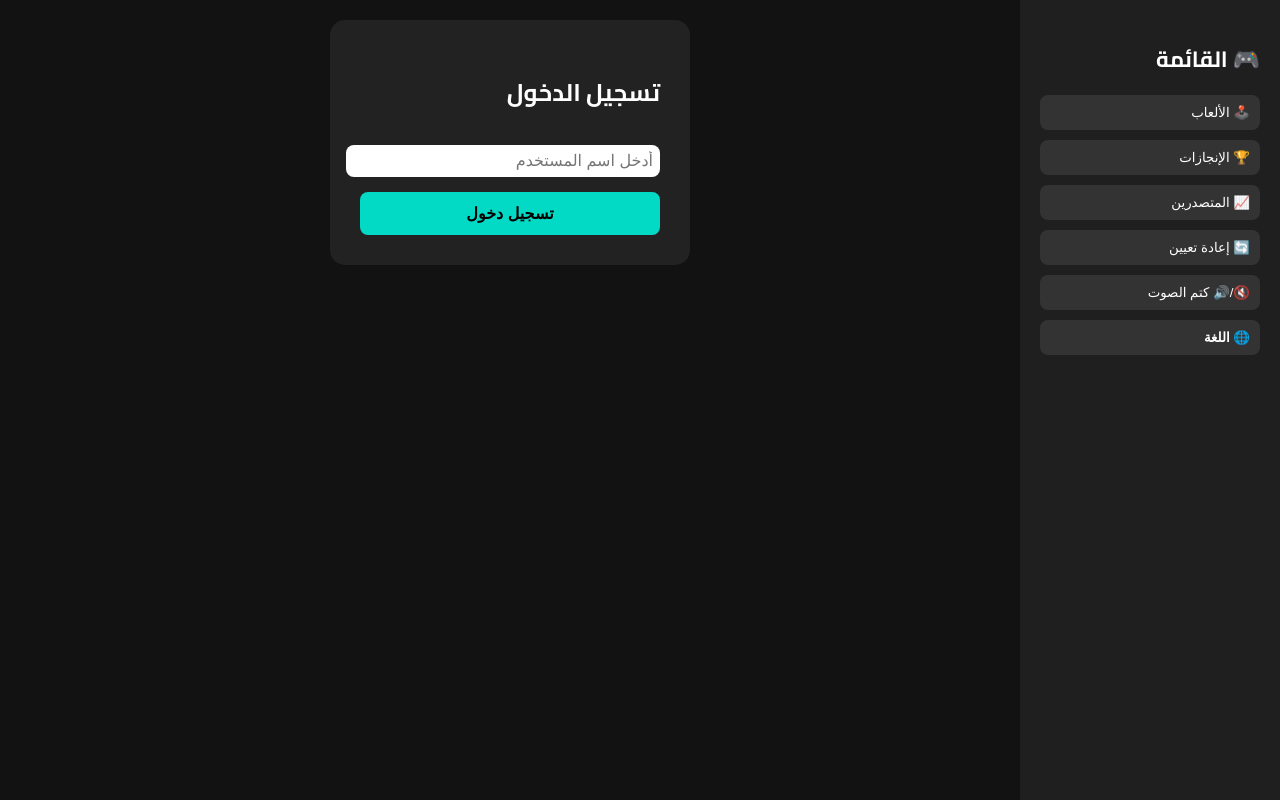
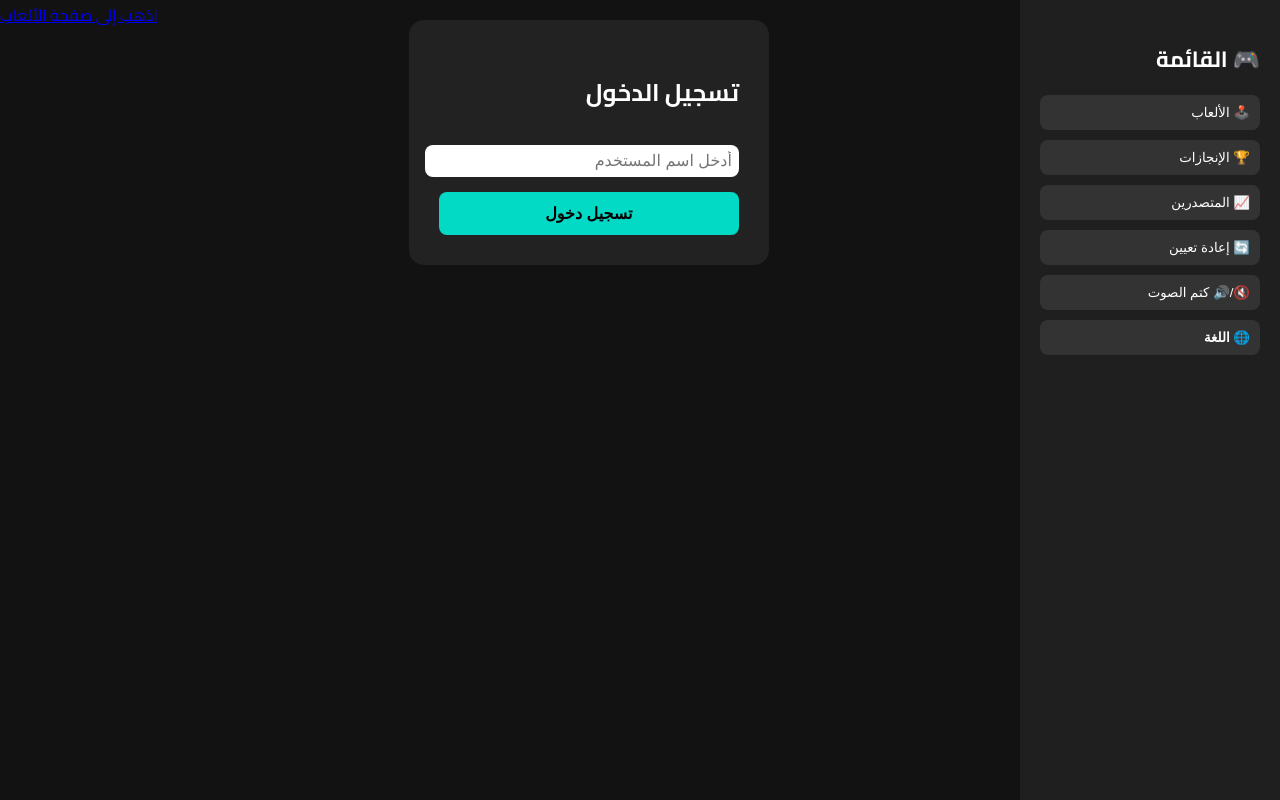
Before and after one commit to MOKRANE87756/HM-FF, a plain HTML site: page index.html in a window 1280 px wide. Drawn offline with Linux system fonts and the light colour scheme.

Commit message:
Update index.html

```diff
--- a/index.html
+++ b/index.html
@@ -334,6 +334,7 @@ function playRPS(choice) {
 // يمكن إضافة باقي الألعاب بنفس الطريقة مع التحقق من تسجيل الدخول وتحديث الرصيد.
 
 </script>
+<a href="games.html">اذهب إلى صفحة الألعاب</a>
 
 </body>
 </html>
```
